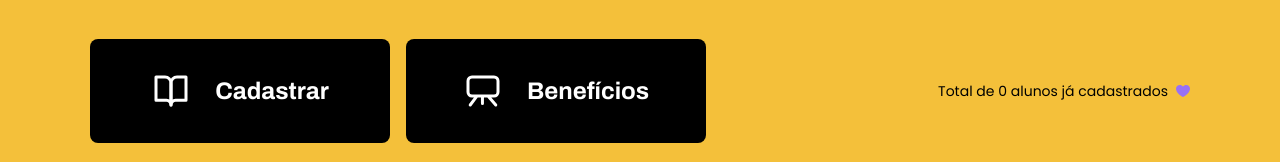
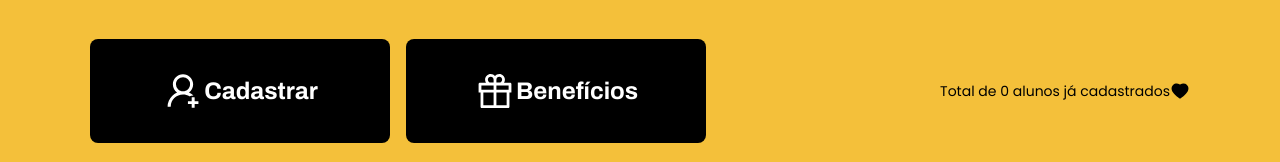
Before and after one commit to maykodouglasof/manage-athletic, a React (Create React App) app: page / in a window 1280 px wide. Shown: the part 484-646 px from the top of the page. Built offline with nearby package versions, Linux system fonts and the light colour scheme; no server answers.

Commit message:
Update index.tsx

```diff
--- a/src/pages/Landing/index.tsx
+++ b/src/pages/Landing/index.tsx
@@ -1,5 +1,6 @@
 import React, { useState, useEffect } from 'react';
 import { Link } from 'react-router-dom';
+import { AiFillHeart, AiOutlineUserAdd, AiOutlineGift } from 'react-icons/ai';
 
 import logoImg from '../../assets/images/logoatletica.svg';
 import landingImg from '../../assets/images/programming.svg';
@@ -36,18 +37,18 @@ const SignIn: React.FC = () => {
 
         <ButtonContainer className="buttons-container">
           <Link to="signup" className="study">
-            <img src={studyIcon} alt="cadastrar" />
+          <AiOutlineUserAdd size={42} />
             Cadastrar
           </Link>
           <Link to="give-classes" className="give-classes">
-            <img src={giveClassIcon} alt="estudar" />
+            <AiOutlineGift size={42} />
             Benefícios
           </Link>
         </ButtonContainer>
 
         <span className="total-connection">
           {`Total de ${totalConnection} alunos já cadastrados`}
-          <img src={purpleHeartIcon} alt="Coração roxo" />
+          <AiFillHeart size={20} />
         </span>
       </div>
     </Container>
```
